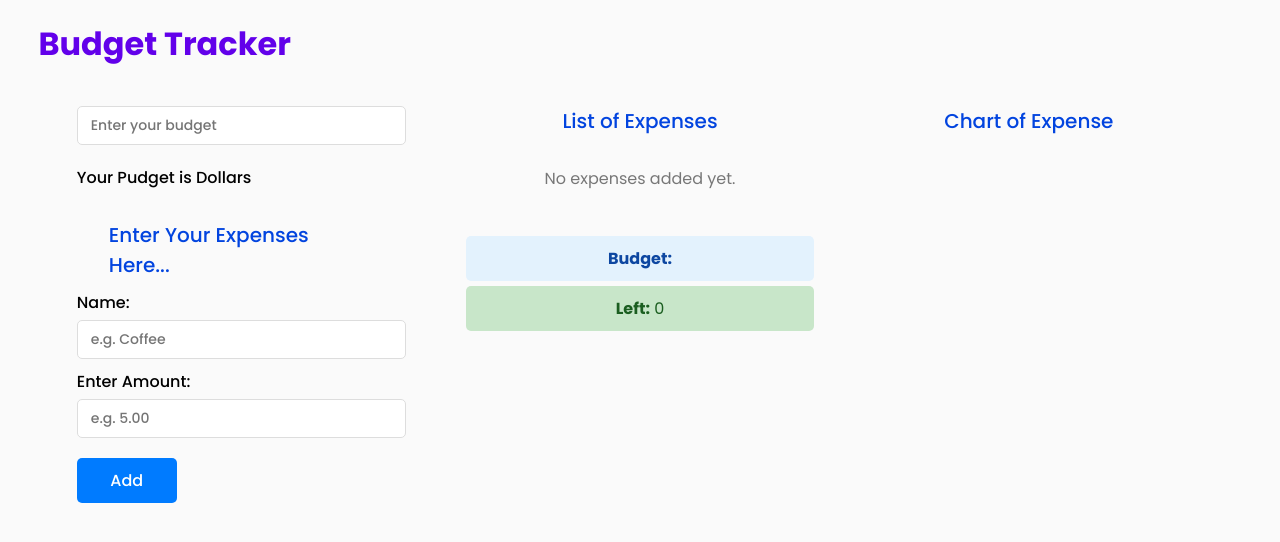
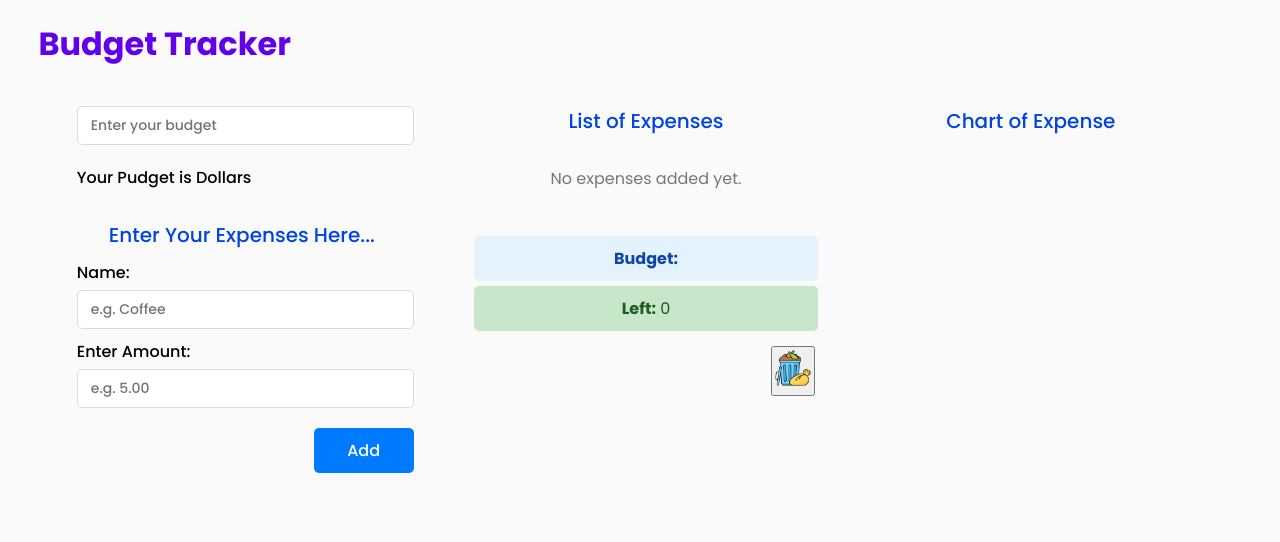
Before and after one commit to HseinKt/Brainwave_Matrix_Intern, a React (Vite) app: page /tracker in a window 1280 px wide. Shown: the top 542 px of the page. Built offline with nearby package versions, Linux system fonts and the light colour scheme.

Commit message:
Added reset Trash-can

```diff
--- a/src/CSS/Expenses.css
+++ b/src/CSS/Expenses.css
@@ -60,3 +60,6 @@ label {
     background: var(--btn-hover-color);
     transition: background-color 0.3s ease;
 }
+.submit-button {
+    margin-left: 18.5vw;
+}
--- a/src/CSS/List.css
+++ b/src/CSS/List.css
@@ -65,6 +65,7 @@
 .expense-list button:hover {
     text-shadow: 0 0 5px var(--fifth-color);
 }
+
 .budget-summary {
     margin-top: 20px;
     text-align: center;
@@ -82,3 +83,12 @@
     background-color: #c8e6c9;
     color: #1b5e20;
 }
+.reset_button {
+    margin-left: 23vw;
+    margin-top: 15px;
+}
+.trashCan {
+    width: 40px;
+    height: 40px;
+    cursor: pointer;
+}
--- a/src/components/BudgetSummary.jsx
+++ b/src/components/BudgetSummary.jsx
@@ -3,6 +3,11 @@ const BudgetSummary = (props) => {
         <div className="budget-summary">
             <div className="budget"> <strong>Budget:</strong> {props.budget.toLocaleString()} </div>
             <div className="remaining"> <strong>Left:</strong> {props.remaining.toLocaleString()} </div>
+            <div className="reset_button">
+                <button onClick={props.onReset}>
+                    <img src="public/trash-can_5909516.png" alt="trashCan" className="trashCan" />
+                </button>
+            </div>
         </div>
      );
 }
--- a/src/components/ExpenseForm.jsx
+++ b/src/components/ExpenseForm.jsx
@@ -7,11 +7,6 @@ const ExpenseForm = ({handleAddExpense}) => {
 
     const handleSubmit = (e) => {
         e.preventDefault();
-        // const expense = {
-        //     id: Math.floor(Math.random() * 10000),
-        //     name: name,
-        //     amount: Number(amount)
-        // }
         if(!name || !amount) return;
         handleAddExpense({name, amount});
         setName('');
@@ -39,7 +34,9 @@ const ExpenseForm = ({handleAddExpense}) => {
                 min={0}
             />
 
-            <button type="submit">Add</button>
+            <div className="submit-button">
+                <button type="submit">Add</button>
+            </div>
         </form>
      );
 }
--- a/src/pages/BugetTracker.jsx
+++ b/src/pages/BugetTracker.jsx
@@ -28,6 +28,13 @@ const BugetTracker = () => {
         setExpenses(expenses.filter((_, i) => i !== id));
     }
 
+    const handleResetExpense = () => {
+        setBudget('');
+        setExpenses([]);
+        localStorage.removeItem('budget');
+        localStorage.removeItem('expenses');
+    }
+
     const totalSpent = expenses.reduce((acc, exp) => acc + Number(exp.amount), 0);
     const remaining = budget - totalSpent;
 
@@ -56,7 +63,7 @@ const BugetTracker = () => {
 
                 <div className="budget-tracker-list">
                     <ExpenseList expenses={expenses} handleDeleteExpense={handleDeleteExpense}/>
-                    <BudgetSummary budget={budget} remaining={remaining}/>
+                    <BudgetSummary budget={budget} remaining={remaining} onReset={handleResetExpense}/>
                 </div>
 
                 <div className="budget-tracker-chart">
```
Also changed, not shown: public/trash-can_5909516.png (added), public/trashCan.png (added).
